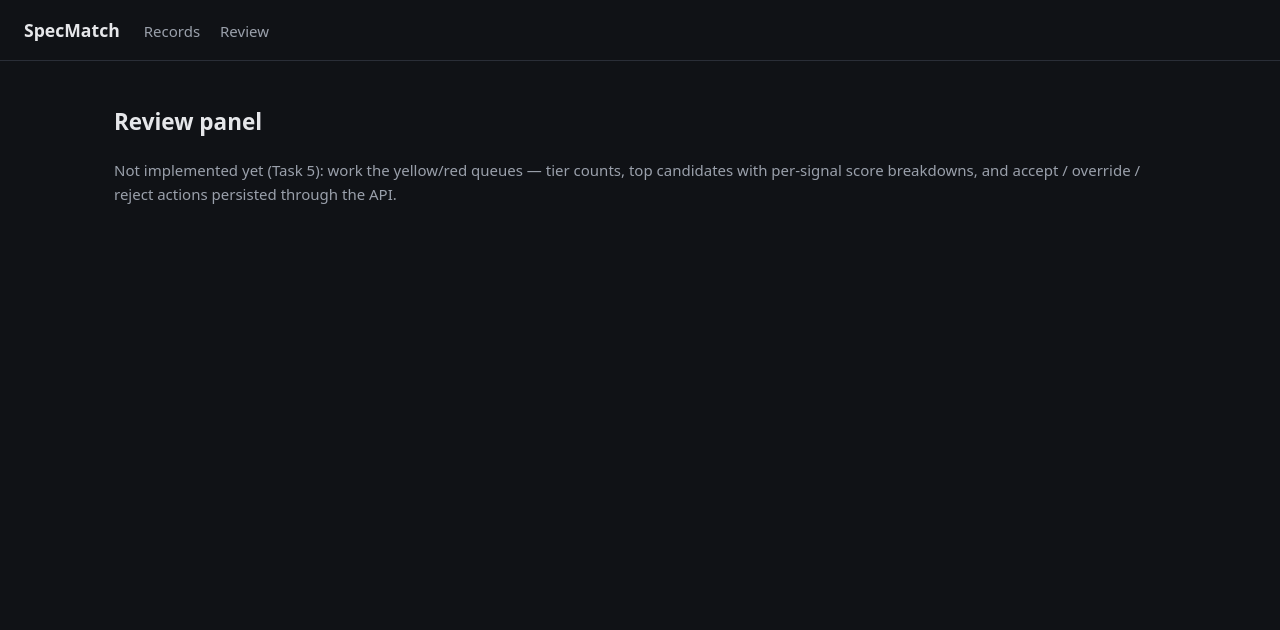
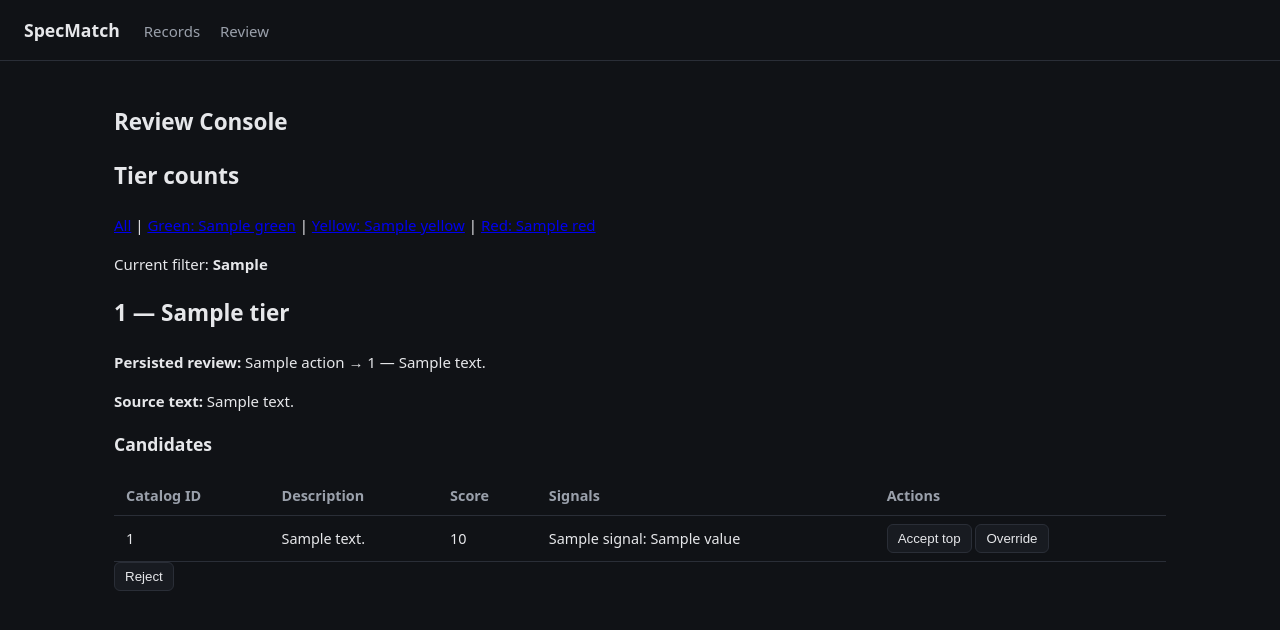
Before and after one commit to mahsa-ho/specmatch-mahsa, a FastAPI app: template backend/app/templates/review.html in a window 1280 px wide. Shown: the top 630 px of the page. Run offline with FastAPI, Linux system fonts and the light colour scheme; the template is opened without the code that fills it: most values are stand-ins (such as "Sample title", 1, 10 or a date in 2020).

Commit message:
Implement review console

```diff
--- a/backend/app/templates/review.html
+++ b/backend/app/templates/review.html
@@ -1,10 +1,114 @@
 {% extends "base.html" %}
-{% block title %}Review · SpecMatch{% endblock %}
+
 {% block content %}
-<h2>Review panel</h2>
-<p class="muted">
-  Not implemented yet (Task 5): work the yellow/red queues — tier counts,
-  top candidates with per-signal score breakdowns, and
-  accept / override / reject actions persisted through the API.
-</p>
+<section class="panel">
+  <h1>Review Console</h1>
+
+  <div class="summary">
+    <h2>Tier counts</h2>
+    <p>
+      <a href="/review">All</a>
+      |
+      <a href="/review?tier=green">Green: {{ tier_counts.green }}</a>
+      |
+      <a href="/review?tier=yellow">Yellow: {{ tier_counts.yellow }}</a>
+      |
+      <a href="/review?tier=red">Red: {{ tier_counts.red }}</a>
+    </p>
+    <p>Current filter: <strong>{{ selected_tier }}</strong></p>
+  </div>
+
+  {% if not matches %}
+    <p>No matches to review.</p>
+  {% endif %}
+
+  {% for match in matches %}
+    <article class="review-card">
+      <h2>{{ match.record_id }} — {{ match.tier }}</h2>
+
+      {% if match.review %}
+        <p>
+          <strong>Persisted review:</strong>
+          {{ match.review.action }}
+          {% if match.review.catalog_id %}
+            → {{ match.review.catalog_id }}
+          {% endif %}
+          {% if match.review.note %}
+            — {{ match.review.note }}
+          {% endif %}
+        </p>
+      {% endif %}
+
+      <p><strong>Source text:</strong> {{ match.source_text }}</p>
+
+      <h3>Candidates</h3>
+
+      <table>
+        <thead>
+          <tr>
+            <th>Catalog ID</th>
+            <th>Description</th>
+            <th>Score</th>
+            <th>Signals</th>
+            <th>Actions</th>
+          </tr>
+        </thead>
+        <tbody>
+          {% for candidate in match.candidates %}
+            <tr>
+              <td>{{ candidate.catalog_id }}</td>
+              <td>{{ candidate.description }}</td>
+              <td>{{ candidate.score }}</td>
+              <td>
+                {% for name, value in candidate.signals.items() %}
+                  <div>{{ name }}: {{ value }}</div>
+                {% endfor %}
+              </td>
+              <td>
+                {% if loop.first %}
+                  <button onclick="submitReview('{{ match.record_id }}', 'accept', '{{ candidate.catalog_id }}')">
+                    Accept top
+                  </button>
+                {% endif %}
+
+                <button onclick="submitReview('{{ match.record_id }}', 'override', '{{ candidate.catalog_id }}')">
+                  Override
+                </button>
+              </td>
+            </tr>
+          {% endfor %}
+        </tbody>
+      </table>
+
+      <button onclick="submitReview('{{ match.record_id }}', 'reject', null)">
+        Reject
+      </button>
+    </article>
+  {% endfor %}
+</section>
+
+<script>
+async function submitReview(recordId, action, catalogId) {
+  const note = window.prompt("Optional review note:", "") || null;
+
+  const response = await fetch(`/matches/${recordId}/review`, {
+    method: "POST",
+    headers: {
+      "Content-Type": "application/json"
+    },
+    body: JSON.stringify({
+      action: action,
+      catalog_id: catalogId,
+      note: note
+    })
+  });
+
+  if (!response.ok) {
+    alert("Review action failed.");
+    return;
+  }
+
+  window.location.reload();
+}
+</script>
 {% endblock %}
```
Also changed, not shown: backend/app/routers/console.py (+55 -10 lines), backend/tests/test_console.py (+1 -0 lines), backend/tests/test_health.py (+8 -2 lines).
